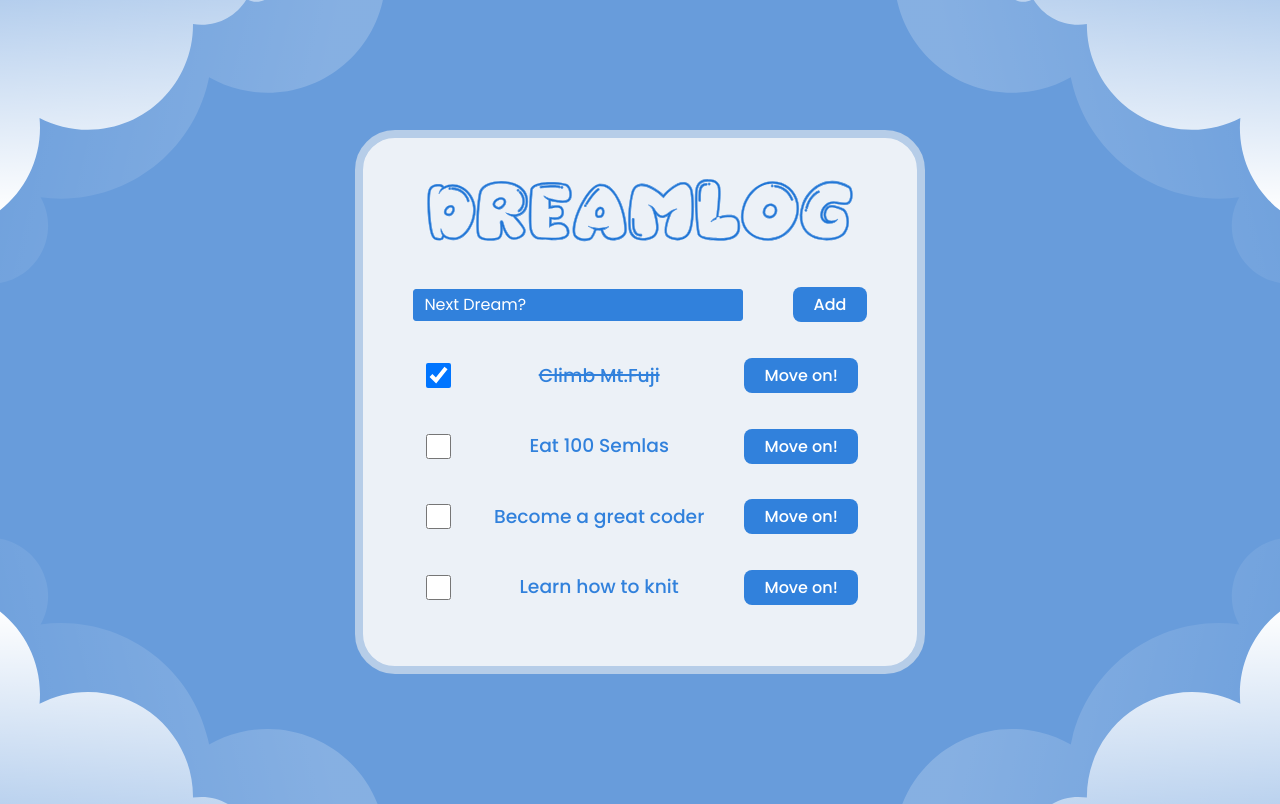
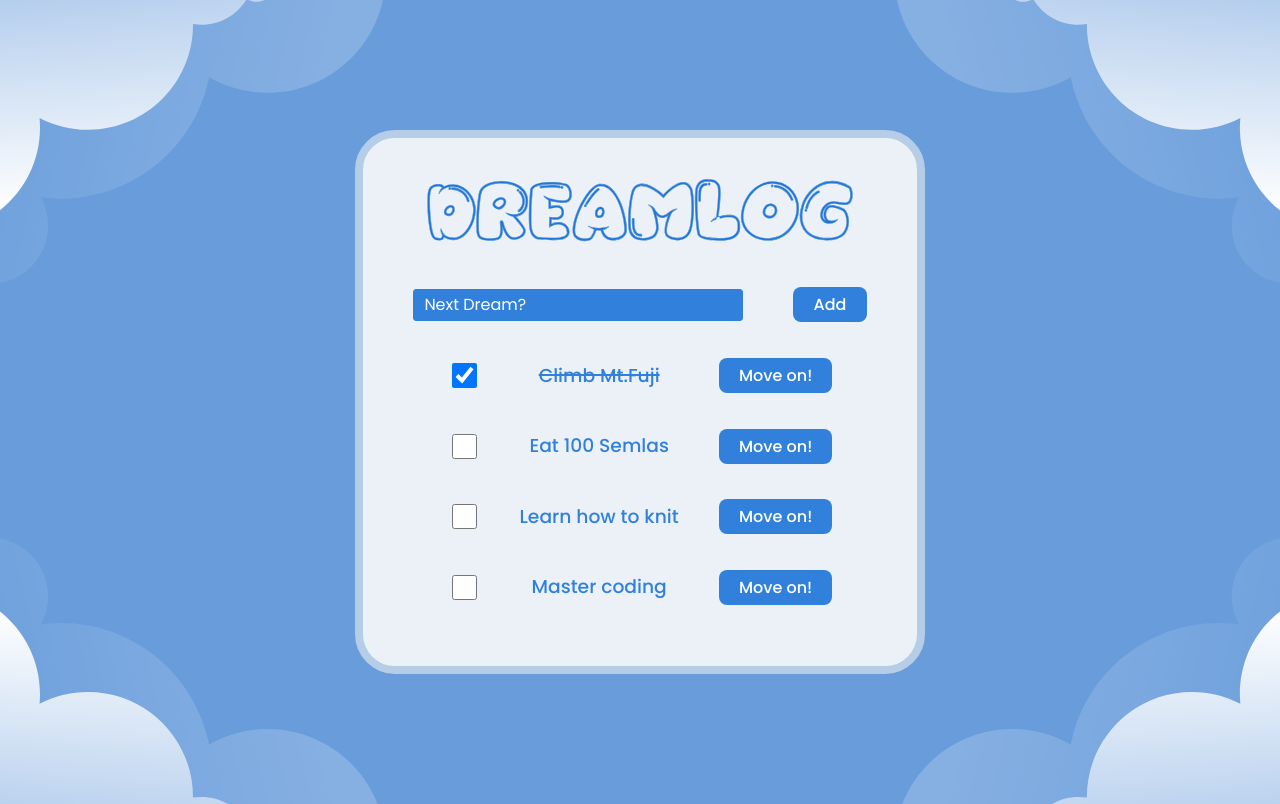
Before and after one commit to billiswruce/dreamlog, a React (Vite) app: page / in a window 1280 px wide. Built offline with nearby package versions, Linux system fonts and the light colour scheme.

Commit message:
fixed some small things

```diff
--- a/src/components/DreamApp.tsx
+++ b/src/components/DreamApp.tsx
@@ -5,13 +5,11 @@ import { AddDream } from "./AddDream";
 import Dreamlog from "../img/Dreamlog.svg";
 import { v4 as uuidv4 } from "uuid";
 
-//MAIN COMPONENT //
-
 export const DreamApp = () => {
   const hardCodedValues = [
     new Dream(uuidv4(), "Climb Mt.Fuji", true),
     new Dream(uuidv4(), "Eat 100 Semlas", false),
-    new Dream(uuidv4(), "Become a great coder", false),
+    new Dream(uuidv4(), "Master coding", false),
     new Dream(uuidv4(), "Learn how to knit", false),
   ];
 
@@ -62,8 +60,11 @@ export const DreamApp = () => {
   const sortedDreams = dreams.slice().sort((a, b) => {
     if (a.isFulFilled && !b.isFulFilled) {
       return -1;
-    } else !a.isFulFilled && b.isFulFilled;
-    return 1;
+    } else if (!a.isFulFilled && b.isFulFilled) {
+      return 1;
+    }
+
+    return a.name.localeCompare(b.name);
   });
 
   return (
--- a/src/components/ShowDream.css
+++ b/src/components/ShowDream.css
@@ -76,17 +76,6 @@ input[type="checkbox"] {
   min-height: 25px;
 }
 
-/* input[type="checkbox"]::hover {
-  content: "";
-  /*position: absolute;
-  background-color: white;
-  border: 2px solid rgb(123, 168, 221);
-  cursor: pointer; /*
-}
-/* input[type="checkbox"]:checked::before {
-  background-color: rgb(49, 129, 220);
-}  */
-
 .isFulFilled {
   text-decoration: line-through;
   text-decoration-thickness: 2px;
@@ -98,6 +87,5 @@ ul {
 }
 
 img {
-  width: 90%; /* Anpassa bredden efter dina behov */
-  /* margin: 20px auto; */
+  width: 90%;
 }
--- a/src/components/ShowDream.tsx
+++ b/src/components/ShowDream.tsx
@@ -1,9 +1,6 @@
-import { ChangeEvent } from "react";
 import { Dream } from "../models/Dream";
 import "./ShowDream.css";
 
-//underkomponent till DreamlogApp.tsx
-//återanvändbar komponent
 interface IShowDreamProps {
   dream: Dream;
   dreamChecked: (name: string) => void;
@@ -11,7 +8,7 @@ interface IShowDreamProps {
 }
 
 export const ShowDream = (props: IShowDreamProps) => {
-  const handleCheckbox = (e: ChangeEvent<HTMLInputElement>) => {
+  const handleCheckbox = () => {
     props.dreamChecked(props.dream.name);
   };
 
```
